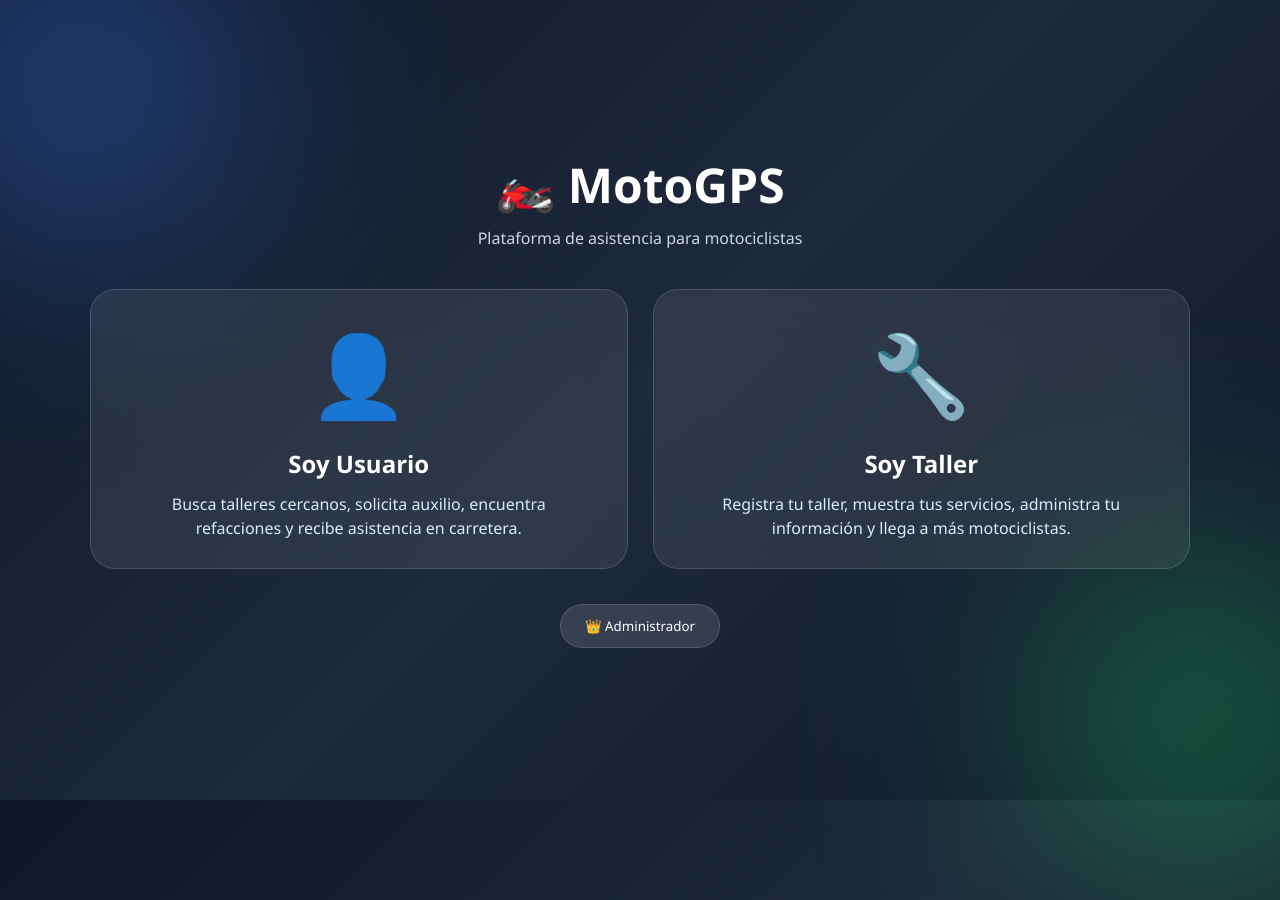
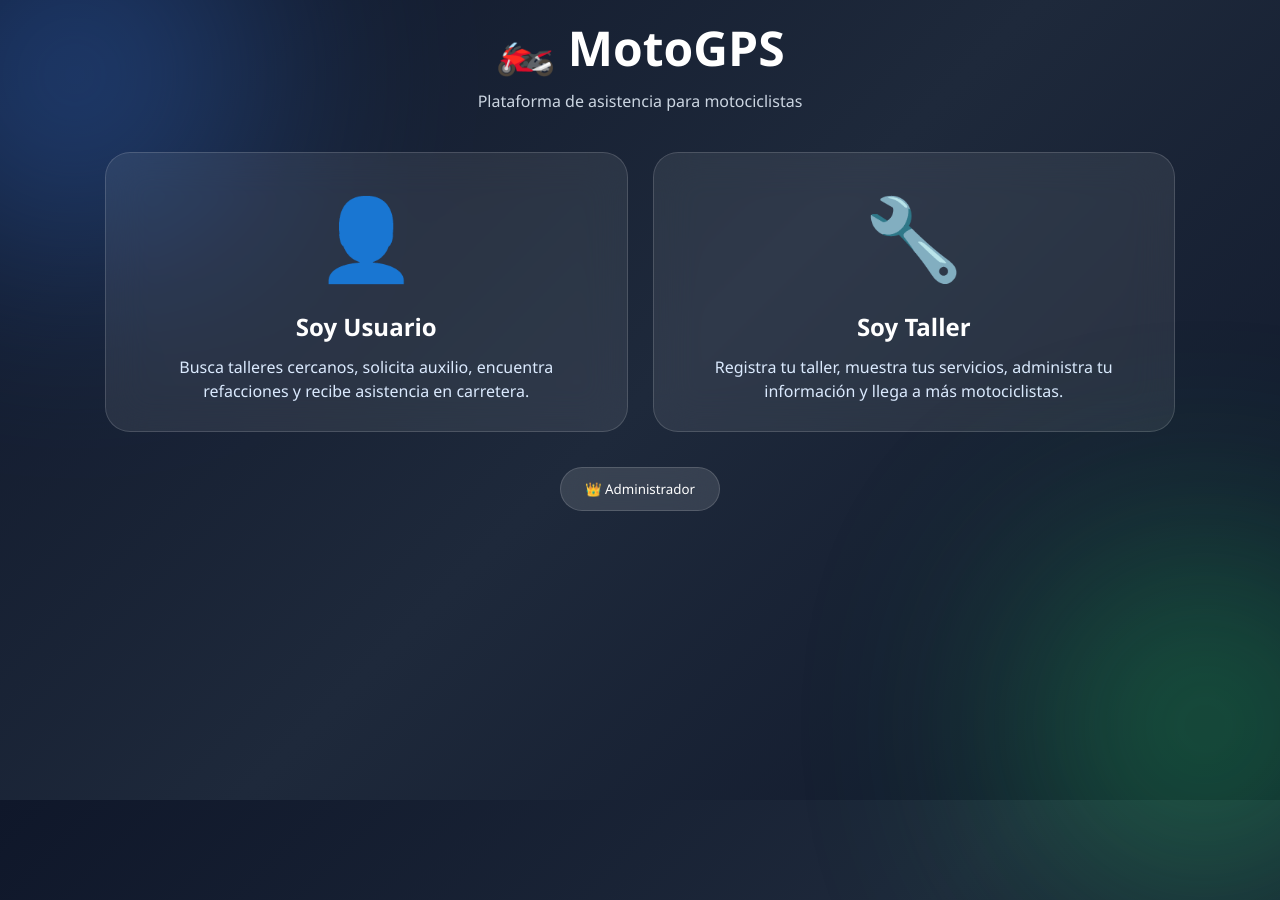
Before and after one commit to Crisabi18/motoGPS, a plain HTML site: page index.html in a window 1280 px wide. Shown: the top 900 px of the page. Drawn offline with Linux system fonts and the light colour scheme.

```diff
--- a/app.js
+++ b/app.js
@@ -147,11 +147,6 @@ function mostrarTalleres(posicion) {
 
       </div>
 
-      <button
-        onclick="window.location.href='index.html'"
-      >
-        ← Volver a talleres
-      </button>
 
     `;
 
--- a/index.html
+++ b/index.html
@@ -16,10 +16,14 @@
 }
 
 body{
-    min-height:100vh;
-    display:flex;
-    justify-content:center;
-    align-items:center;
+
+  width:100%;
+  max-width:100%;
+  min-height:100dvh;
+
+  margin:0;
+  padding:0;
+
   background:
   linear-gradient(
     135deg,
@@ -27,7 +31,11 @@ body{
     #1e293b,
     #0f172a
   );
-    overflow:hidden;
+
+    color:white;
+
+    overflow-x:hidden;
+
  }
 
 /* círculos decorativos */
@@ -59,7 +67,10 @@ body::after{
 }
 
 .container{
-    width:min(1100px,95%);
+    width:100%;
+    max-width:1100px;
+    margin:auto;
+    padding:15px;
     z-index:10;
 }
 
```
Also changed, not shown: usuario.html (+4 -0 lines). Lines whose indentation alone changed are shown as unchanged.
